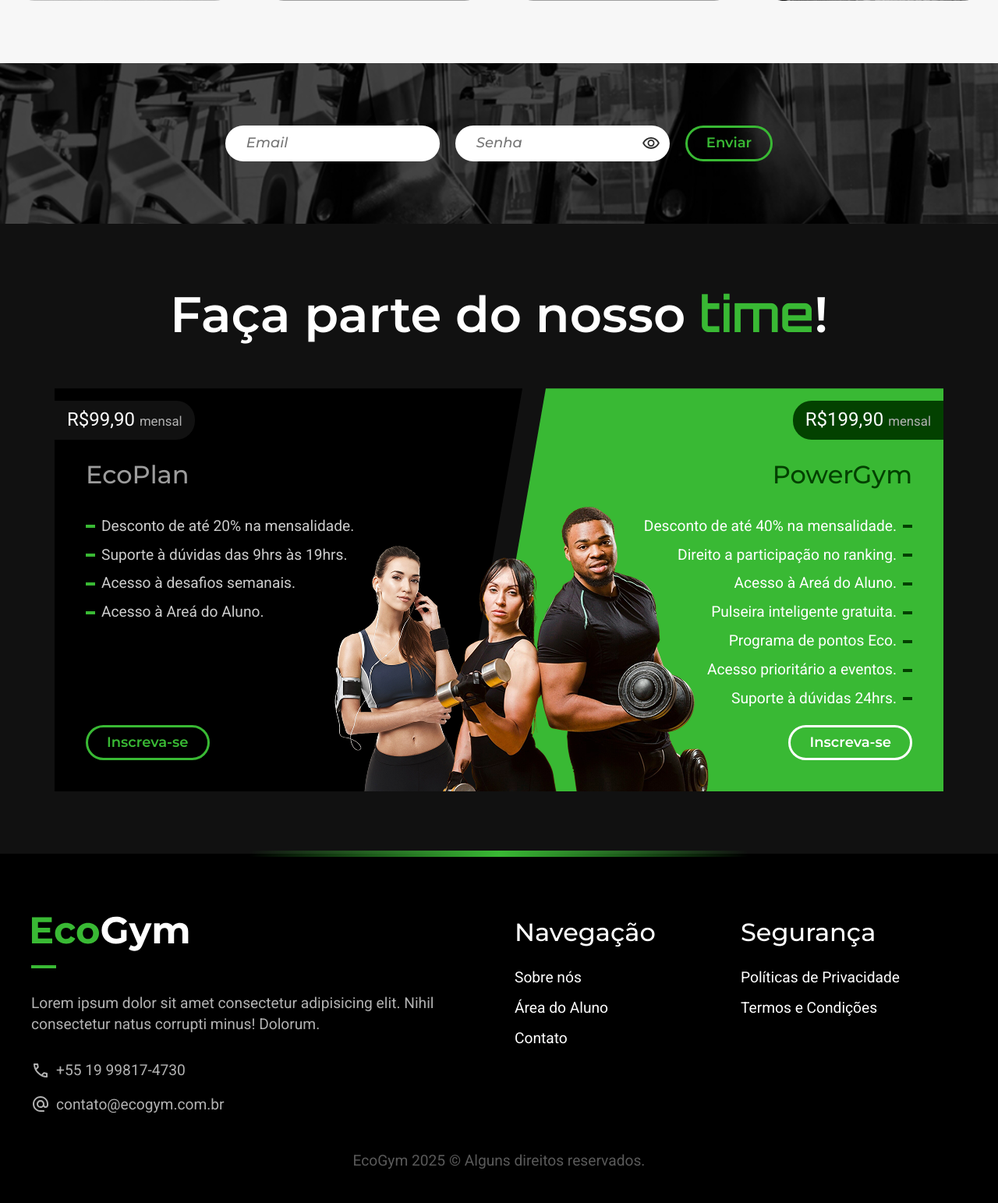
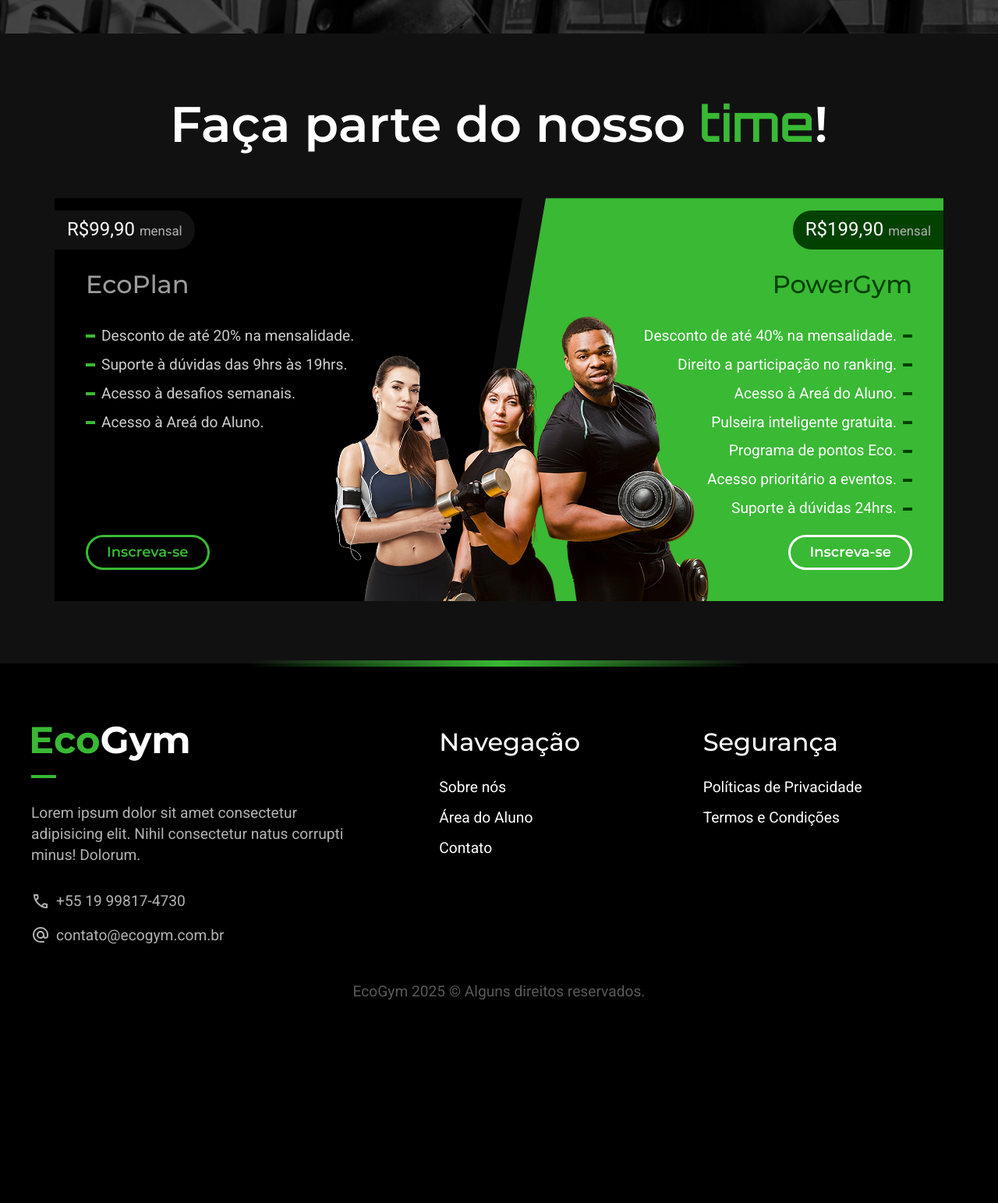
Before and after one commit to felipedegodoy16/projeto-ecogym, a PHP site: page / in a window 1280 px wide. Shown: the part 2691-4234 px from the top of the page at 78% size. After the commit the page ends 3973 px from the top, so only its background shows below. Run offline with PHP 8.4, Linux system fonts and the light colour scheme; grey boxes are pictures that could not be loaded.

Commit message:
updating footer and creating responsivity

```diff
--- a/assets/css/main/_footer.scss
+++ b/assets/css/footer/_footer.scss
@@ -23,7 +23,7 @@
     padding: 80px 20px 40px 20px;
     margin: 0 auto;
     display: grid;
-    grid-template-columns: 1fr 1fr;
+    grid-template-columns: 5fr 7fr;
     gap: 40px;
     .contact-footer {
         display: flex;
@@ -42,6 +42,10 @@
         }
         p {
             margin-bottom: 32px;
+            max-width: 40ch;
+            @include device(t) {
+                max-width: max-content;
+            }
         }
         span + span {
             margin-top: 12px;
@@ -72,4 +76,10 @@
             text-align: center;
         }
     }
+    @include device(t) {
+        grid-template-columns: 1fr;
+    }
+    @include device(m) {
+        grid-template-columns: 1fr;
+    }
 }
--- a/assets/css/main/_goal.scss
+++ b/assets/css/main/_goal.scss
@@ -5,11 +5,26 @@
     display: grid;
     grid-template-columns: 1fr 1fr;
     gap: 40px;
+    @include device(d) {
+        padding: 60px 20px;
+    }
+    @include device(t) {
+        grid-template-columns: 1fr;
+    }
 }
 
 .goal-img {
     max-height: max-content;
     position: relative;
+    @include device(t) {
+        grid-row: 2;
+    }
+    img {
+        @include device(t) {
+            width: 100%;
+            object-fit: cover;
+        }
+    }
     &::before {
         content: '';
         z-index: -1;
--- a/assets/css/main/_introduction.scss
+++ b/assets/css/main/_introduction.scss
@@ -4,19 +4,28 @@
 
 .intro {
     max-width: 1240px;
-    padding: 90px 20px 0 20px;
+    padding: 100px 20px 0 20px;
     margin: 0 auto;
     display: grid;
     grid-template-columns: 1fr 1fr;
     align-items: end;
     gap: 40px;
+    @include device(t) {
+        grid-template-columns: 1fr;
+    }
 }
 
 .intro-texts {
     padding-bottom: 120px;
+    @include device(d) {
+        padding-bottom: 60px;
+    }
     h1 {
         margin-bottom: 32px;
         max-width: 15ch;
+        @include device(d) {
+            max-width: max-content;
+        }
     }
     p {
         color: $cor-5;
@@ -31,32 +40,7 @@
 .intro-img {
     display: flex;
     justify-content: flex-end;
-}
-
-@media (width <= 1000px) {
-    .intro-texts {
-        padding-bottom: 40px;
-    }
-
-    .intro-texts h1 {
-        font-size: 3em;
-    }
-}
-
-@media (width <= 840px) {
-    .intro {
-        grid-template-columns: 1fr;
-    }
-
-    .intro-texts {
-        margin: 0 auto;
-        display: flex;
-        align-items: center;
-        flex-direction: column;
-        text-align: center;
-    }
-
-    .intro-img {
+    @include device(t) {
         display: none;
     }
 }
--- /dev/null
+++ b/assets/css/responsive/_media.scss
@@ -0,0 +1,24 @@
+$first-break: 480px;
+$second-break: 768px;
+$third-break: 1024px;
+$fourth-break: 1250px;
+
+@mixin device($screen) {
+    @if $screen == m {
+        @media screen and (max-width: $first-break) {
+            @content;
+        }
+    } @else if $screen == t {
+        @media screen and (max-width: $second-break) {
+            @content;
+        }
+    } @else if $screen == d {
+        @media screen and (max-width: $third-break) {
+            @content;
+        }
+    } @else if $screen == x {
+        @media screen and (max-width: $fourth-break) {
+            @content;
+        }
+    }
+}
--- a/assets/css/style.css
+++ b/assets/css/style.css
@@ -200,26 +215,126 @@ img {
   padding: 12px 0;
 }
 
+.footer-bg {
+  background-color: #000;
+  position: relative;
+}
+.footer-bg::before {
+  content: "";
+  width: 50%;
+  height: 8px;
+  background: linear-gradient(to right, rgba(0, 0, 0, 0), #39b934, rgba(0, 0, 0, 0));
+  position: absolute;
+  margin-top: -4px;
+  left: 50%;
+  transform: translateX(-50%);
+}
+
+.footer {
+  max-width: 1240px;
+  padding: 80px 20px 40px 20px;
+  margin: 0 auto;
+  display: grid;
+  grid-template-columns: 5fr 7fr;
+  gap: 40px;
+}
+.footer .contact-footer {
+  display: flex;
+  flex-direction: column;
+}
+.footer .contact-footer .logo-footer {
+  position: relative;
+  margin-bottom: 46px;
+}
+.footer .contact-footer .logo-footer::before {
+  content: "";
+  width: 32px;
+  height: 4px;
+  background-color: #39b934;
+  position: absolute;
+  bottom: -14px;
+}
+.footer .contact-footer p {
+  margin-bottom: 32px;
+  max-width: 40ch;
+}
+@media screen and (max-width: 768px) {
+  .footer .contact-footer p {
+    max-width: max-content;
+  }
+}
+.footer .contact-footer span + span {
+  margin-top: 12px;
+}
+.footer .contact-footer > span {
+  position: relative;
+  display: flex;
+}
+.footer .contact-footer > span span {
+  margin-right: 8px;
+}
+.footer .pages-footer {
+  display: grid;
+  grid-template-columns: 1fr 1fr;
+}
+.footer .pages-footer h3 {
+  margin-bottom: 24px;
+}
+.footer .pages-footer ul li {
+  margin-bottom: 12px;
+}
+.footer .copy-footer {
+  grid-column: 1/-1;
+}
+.footer .copy-footer p {
+  text-align: center;
+}
+@media screen and (max-width: 768px) {
+  .footer {
+    grid-template-columns: 1fr;
+  }
+}
+@media screen and (max-width: 480px) {
+  .footer {
+    grid-template-columns: 1fr;
+  }
+}
+
 .intro-bg {
   background: linear-gradient(#000 60%, #034100);
 }
 
 .intro {
   max-width: 1240px;
-  padding: 90px 20px 0 20px;
+  padding: 100px 20px 0 20px;
   margin: 0 auto;
   display: grid;
   grid-template-columns: 1fr 1fr;
   align-items: end;
   gap: 40px;
 }
+@media screen and (max-width: 768px) {
+  .intro {
+    grid-template-columns: 1fr;
+  }
+}
 
 .intro-texts {
   padding-bottom: 120px;
 }
+@media screen and (max-width: 1024px) {
+  .intro-texts {
+    padding-bottom: 60px;
+  }
+}
 .intro-texts h1 {
   margin-bottom: 32px;
   max-width: 15ch;
+}
+@media screen and (max-width: 1024px) {
+  .intro-texts h1 {
+    max-width: max-content;
+  }
 }
 .intro-texts p {
   color: #b2b2b2;
@@ -568,73 +686,4 @@ img {
   font-size: 0.7em;
 }
 
-.footer-bg {
-  background-color: #000;
-  position: relative;
-}
-.footer-bg::before {
-  content: "";
-  width: 50%;
-  height: 8px;
-  background: linear-gradient(to right, rgba(0, 0, 0, 0), #39b934, rgba(0, 0, 0, 0));
-  position: absolute;
-  margin-top: -4px;
-  left: 50%;
-  transform: translateX(-50%);
-}
-
-.footer {
-  max-width: 1240px;
-  padding: 80px 20px 40px 20px;
-  margin: 0 auto;
-  display: grid;
-  grid-template-columns: 1fr 1fr;
-  gap: 40px;
-}
-.footer .contact-footer {
-  display: flex;
-  flex-direction: column;
-}
-.footer .contact-footer .logo-footer {
-  position: relative;
-  margin-bottom: 46px;
-}
-.footer .contact-footer .logo-footer::before {
-  content: "";
-  width: 32px;
-  height: 4px;
-  background-color: #39b934;
-  position: absolute;
-  bottom: -14px;
-}
-.footer .contact-footer p {
-  margin-bottom: 32px;
-}
-.footer .contact-footer span + span {
-  margin-top: 12px;
-}
-.footer .contact-footer > span {
-  position: relative;
-  display: flex;
-}
-.footer .contact-footer > span span {
-  margin-right: 8px;
-}
-.footer .pages-footer {
-  display: grid;
-  grid-template-columns: 1fr 1fr;
-}
-.footer .pages-footer h3 {
-  margin-bottom: 24px;
-}
-.footer .pages-footer ul li {
-  margin-bottom: 12px;
-}
-.footer .copy-footer {
-  grid-column: 1/-1;
-}
-.footer .copy-footer p {
-  text-align: center;
-}
-
 /*# sourceMappingURL=style.css.map */
--- a/assets/css/style.scss
+++ b/assets/css/style.scss
@@ -1,3 +1,6 @@
+// Media
+@import 'responsive/media';
+
 // Vars and Tipographys
 @import 'utilitys/colors';
 @import 'utilitys/tipography';
@@ -11,6 +14,7 @@
 
 // Header
 @import 'header/header';
+@import 'footer/footer';
 
 // Main
 @import 'main/introduction';
@@ -19,4 +23,3 @@
 @import 'main/equipments';
 @import 'main/form';
 @import 'main/plans';
-@import 'main/footer';
--- a/assets/css/utilitys/_tipography.scss
+++ b/assets/css/utilitys/_tipography.scss
@@ -24,14 +24,23 @@
 
 .font-1-s {
     @include font(1, s);
+    @include device(m) {
+        font-size: 1.3em;
+    }
 }
 
 .font-1-xl {
     @include font(1, xl);
+    @include device(d) {
+        font-size: 3em;
+    }
 }
 
 .font-2-xs {
     @include font(2, xs);
+    @include device(m) {
+        font-size: 1em;
+    }
 }
 
 .font-2-s {
--- a/index.html
+++ b/index.html
@@ -48,7 +48,7 @@
       </div>
     </section>
 
-    <article class="parallax">
+    <!-- <article class="parallax">
       <div class="parallax-bg">
         <div class="datas">
           <div class="kwh">
@@ -65,7 +65,7 @@
           </div>
         </div>
       </div>
-    </article>
+    </article> -->
 
     <article class="goal">
       <div class="goal-img">
```
Also changed, not shown: other parts of assets/css/style.css (+38 -20 lines), 1 other file.
